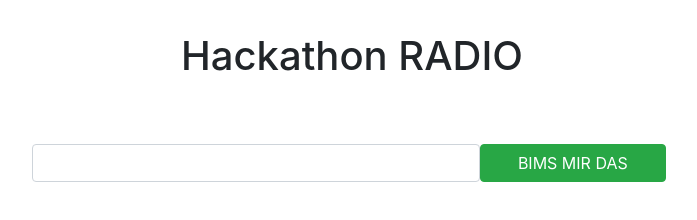
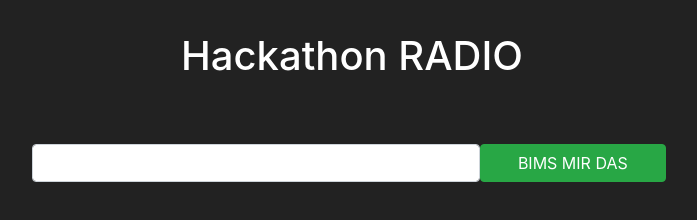
Before and after one commit to maluramichael/hackathon-radio, a website: page index.html in a window 1280 px wide. Shown: the whole page, without its empty margins (288-985 px from the left). Drawn offline with nearby package versions, Linux system fonts and the light colour scheme; no server answers.

Commit message:
Change colors

```diff
--- a/index.html
+++ b/index.html
@@ -9,6 +9,9 @@
     <script src="https://cdnjs.cloudflare.com/ajax/libs/socket.io/1.4.5/socket.io.min.js"></script>
 
     <style type="text/css">
+        body {
+            background-color: #222;
+        }
         .container {
             padding: 0;
             padding-top: 2em;
@@ -18,6 +21,7 @@
         .header {
             text-align: center;
             margin-bottom: 1em;
+            color: white;
         }
 
         #player-container {
```
